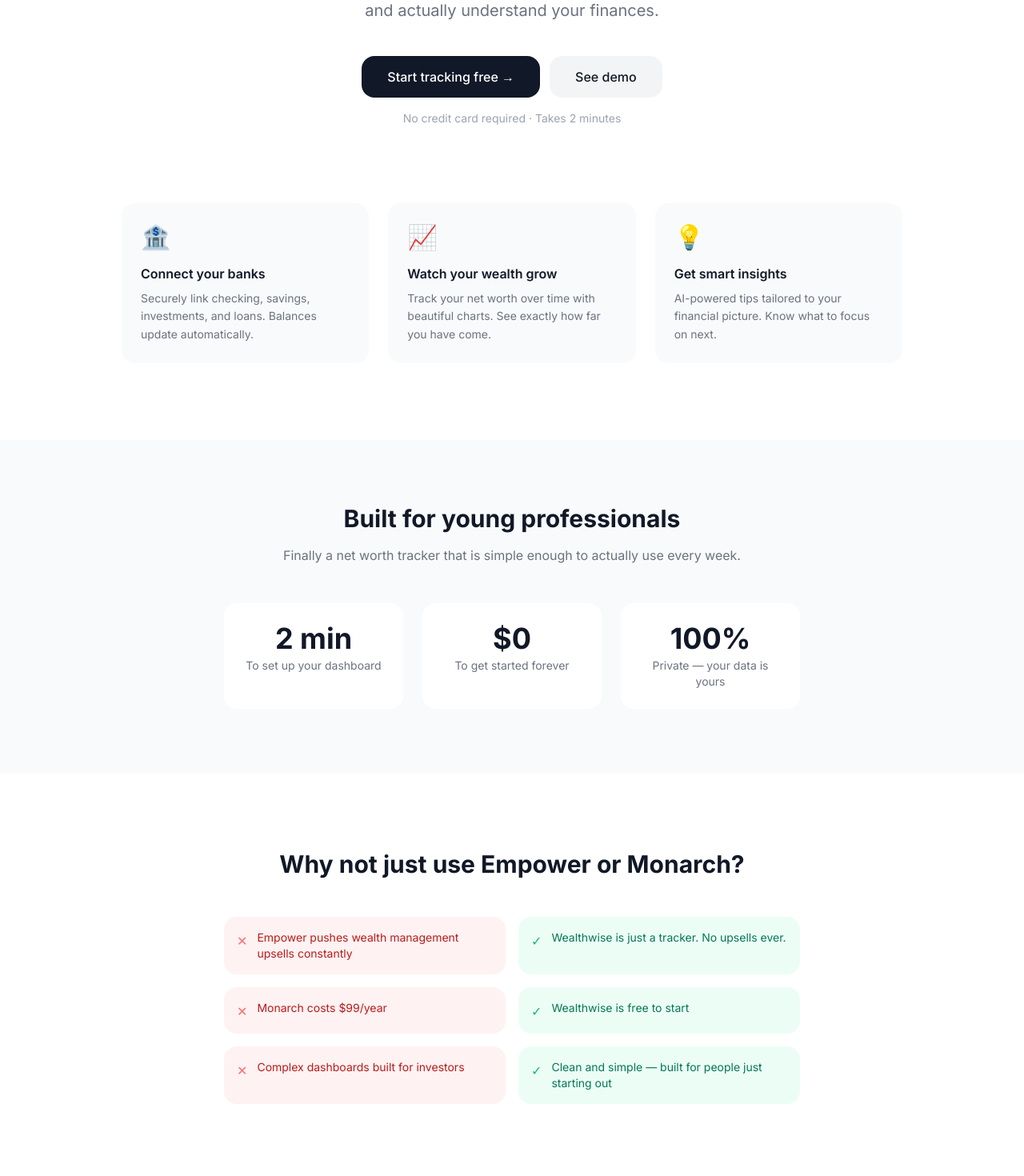
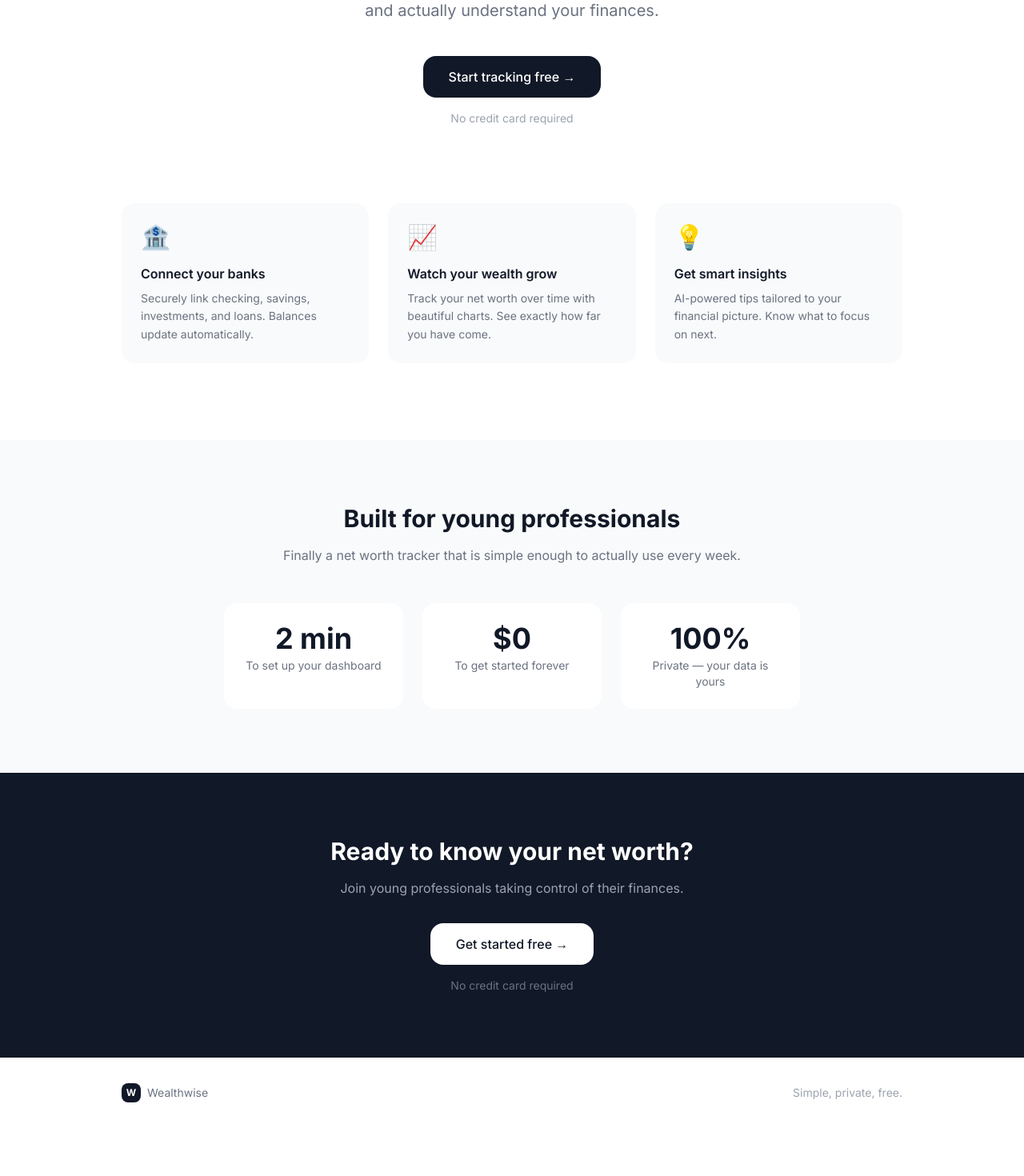
Before and after one commit to hayatou99/wealthwise, a Next.js app: page / in a window 1280 px wide. Shown: the part 420-1890 px from the top of the page at 80% size. After the commit the page ends 1830 px from the top, so only its background shows below. Built offline with nearby package versions, Linux system fonts and the light colour scheme.

Commit message:
feat: clean up landing page messaging

```diff
--- a/app/page.tsx
+++ b/app/page.tsx
@@ -22,7 +22,7 @@
       {/* Hero */}
       <section className="max-w-3xl mx-auto px-6 pt-20 pb-24 text-center">
         <div className="inline-flex items-center gap-2 bg-emerald-50 text-emerald-700 text-xs font-medium px-3 py-1.5 rounded-full mb-6">
-          ✨ Free forever. No ads. No upsells.
+          ✨ Free. No ads. No upsells.
         </div>
         <h1 className="text-5xl font-bold text-gray-900 leading-tight mb-6">
           Know your exact<br />net worth today
@@ -34,11 +34,8 @@
           <Link href="/auth" className="bg-gray-900 text-white px-8 py-3.5 rounded-2xl text-base font-medium hover:bg-gray-700 transition-all active:scale-95">
             Start tracking free →
           </Link>
-          <Link href="/auth" className="bg-gray-100 text-gray-900 px-8 py-3.5 rounded-2xl text-base font-medium hover:bg-gray-200 transition-all">
-            See demo
-          </Link>
         </div>
-        <p className="text-sm text-gray-400 mt-4">No credit card required · Takes 2 minutes</p>
+        <p className="text-sm text-gray-400 mt-4">No credit card required</p>
       </section>
 
       {/* Features */}
@@ -58,7 +55,7 @@
         </div>
       </section>
 
-      {/* Social proof */}
+      {/* Stats */}
       <section className="bg-gray-50 py-20">
         <div className="max-w-3xl mx-auto px-6 text-center">
           <h2 className="text-3xl font-bold text-gray-900 mb-4">Built for young professionals</h2>
@@ -78,38 +75,15 @@
         </div>
       </section>
 
-      {/* Comparison */}
-      <section className="max-w-3xl mx-auto px-6 py-24">
-        <h2 className="text-3xl font-bold text-gray-900 text-center mb-12">Why not just use Empower or Monarch?</h2>
-        <div className="space-y-4">
-          {[
-            { them: 'Empower pushes wealth management upsells constantly', us: 'Wealthwise is just a tracker. No upsells ever.' },
-            { them: 'Monarch costs $99/year', us: 'Wealthwise is free to start' },
-            { them: 'Complex dashboards built for investors', us: 'Clean and simple — built for people just starting out' },
-          ].map((row, i) => (
-            <div key={i} className="grid grid-cols-2 gap-4">
-              <div className="bg-red-50 rounded-2xl p-4 flex items-start gap-3">
-                <span className="text-red-400 mt-0.5">✕</span>
-                <p className="text-sm text-red-700">{row.them}</p>
-              </div>
-              <div className="bg-emerald-50 rounded-2xl p-4 flex items-start gap-3">
-                <span className="text-emerald-500 mt-0.5">✓</span>
-                <p className="text-sm text-emerald-700">{row.us}</p>
-              </div>
-            </div>
-          ))}
-        </div>
-      </section>
-
       {/* CTA */}
       <section className="bg-gray-900 py-20">
         <div className="max-w-2xl mx-auto px-6 text-center">
           <h2 className="text-3xl font-bold text-white mb-4">Ready to know your net worth?</h2>
-          <p className="text-gray-400 mb-8">Join thousands of young professionals taking control of their finances.</p>
+          <p className="text-gray-400 mb-8">Join young professionals taking control of their finances.</p>
           <Link href="/auth" className="inline-flex items-center bg-white text-gray-900 px-8 py-3.5 rounded-2xl text-base font-medium hover:bg-gray-100 transition-all active:scale-95">
             Get started free →
           </Link>
-          <p className="text-gray-500 text-sm mt-4">No credit card · 2 minute setup · Free forever</p>
+          <p className="text-gray-500 text-sm mt-4">No credit card required</p>
         </div>
       </section>
 
```
